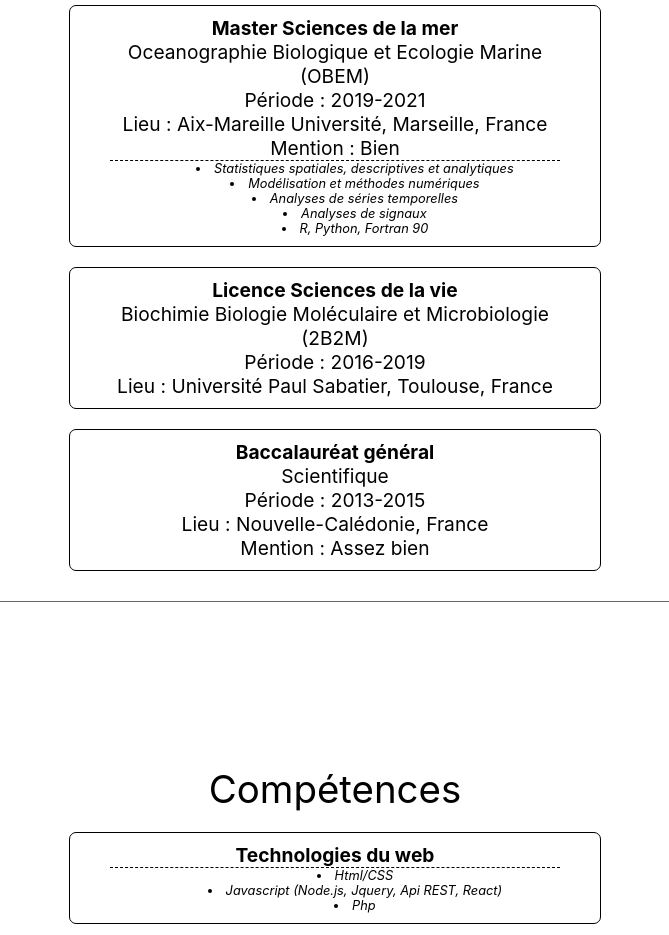
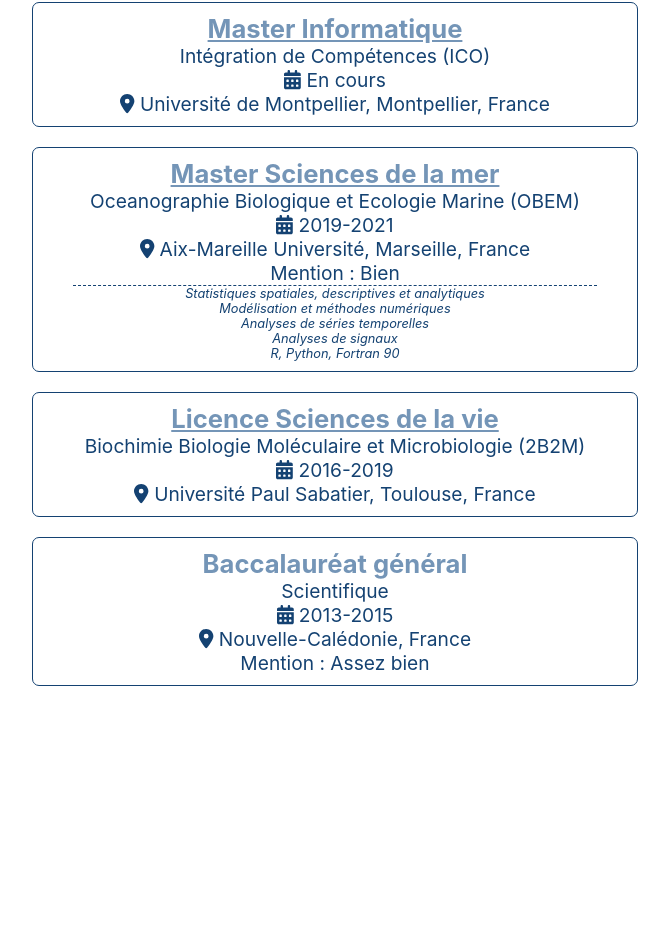
Before and after one commit to Mat-gif/Mat-gif.github.io, a React (Create React App) app: page / in a window 1280 px wide. Shown: the part 1862-2797 px from the top of the page, without its empty margins (305-974 px from the left). Built offline with nearby package versions, Linux system fonts and the light colour scheme.

Commit message:
mise en forme avec display:flex

```diff
--- a/src/App.css
+++ b/src/App.css
@@ -4,11 +4,13 @@
 .center {
   text-align: center;
   margin: auto;
+  color: #144272;
 }
 
 /* Utilisez des valeurs relatives pour les dimensions de layout */
 section {
   display: flex;
+  flex-wrap: wrap;
   justify-content: center;
   flex-direction: column;
   overflow: hidden;
@@ -16,13 +18,13 @@
 
 .box {
   display: flex;
+  flex-wrap: wrap;
   flex-direction: column;
   justify-content: center;
   min-height: 100vh;
   font-size: 3vw;
-  padding: 10px 100px 10px 100px;
-  border-bottom: 1px solid;
-  border-color: #666;
+  padding: 5% 10%  5% 10% ;
+  border-bottom: none;
 }
 
 
@@ -59,8 +61,8 @@
 
 .miniBox{
   border: 1px solid;
-  margin-left: 25%;
-  margin-right: 25%;
+  margin-left: 20%;
+  margin-right: 20%;
   margin-top: 2.5vh;
   margin-bottom: 2.5vh;
   -moz-border-radius:7px;
@@ -76,8 +78,8 @@
   border: 1px solid;
   margin-left: 10%;
   margin-right: 10%;
-  margin-top: 2.5vh;
-  margin-bottom: 2.5vh;
+  margin-top: 5%;
+  margin-bottom: 5%;
   -moz-border-radius:7px;
   -webkit-border-radius:7px;
   border-radius:7px;
@@ -87,13 +89,14 @@
 
 img {
   width: 400px;
-  display: block;
+  display: flex;
   margin-left: auto;
   margin-right: auto;
 }
 
 /* Utilisez des valeurs relatives pour les dimensions de police */
 .my-list {
+  flex: 1;
   margin: auto;
   text-align: center;
   list-style-position: inside;
@@ -102,6 +105,7 @@
 
 .bold{
   font-weight: bolder;
+  font-size: 2vw;
 }
 
 
--- a/src/Data.js
+++ b/src/Data.js
@@ -1,6 +1,6 @@
 import { FontAwesomeIcon } from "@fortawesome/react-fontawesome";
 import { faLinkedin, faGithub  } from "@fortawesome/free-brands-svg-icons";
-import { faBriefcase, faEnvelope, faLocationDot, faPhone  } from "@fortawesome/free-solid-svg-icons";
+import { faBriefcase, faCalendarDays, faEnvelope, faLocationDot, faPhone  } from "@fortawesome/free-solid-svg-icons";
 
 
 
@@ -33,7 +33,8 @@
     title: "Master Informatique",
     speciality:"Intégration de Compétences (ICO)",
     period: "En cours",
-    location: "Université de Montpellier, Montpellier, France"
+    location: "Université de Montpellier, Montpellier, France",
+    url: "https://informatique-fds.edu.umontpellier.fr/etudiants/offre-de-formation-lmd5/parcours-ico-integration-de-competences-ouverture-septembre-2021-2/"
   },
   {
     title: "Master Sciences de la mer",
@@ -41,20 +42,22 @@
     period: "2019-2021",
     location: "Aix-Mareille Université, Marseille, France",
     mention: "Bien",
-    skills : ["Statistiques spatiales, descriptives et analytiques", "Modélisation et méthodes numériques", "Analyses de séries temporelles", "Analyses de signaux", "R, Python, Fortran 90"]
+    skills : ["Statistiques spatiales, descriptives et analytiques", "Modélisation et méthodes numériques", "Analyses de séries temporelles", "Analyses de signaux", "R, Python, Fortran 90"],
+    url: "https://formations.univ-amu.fr/ME5LSM-PRLSM5AB.html"
   },
   {
     title: "Licence Sciences de la vie",
     speciality:"Biochimie Biologie Moléculaire et Microbiologie (2B2M)",
     period: "2016-2019",
-    location: "Université Paul Sabatier, Toulouse, France"
+    location: "Université Paul Sabatier, Toulouse, France",
+    url: "https://www.univ-tlse3.fr/licence-parcours-biochimie-biologie-moleculaire-et-microbiologie-2b2m"
   },
     {
       title: "Baccalauréat général",
       speciality:"Scientifique",
       period: "2013-2015",
       location: "Nouvelle-Calédonie, France",
-      mention: "Assez bien"
+      mention: "Assez bien",
     }
 
 
@@ -66,19 +69,19 @@
       <div>
             {props.map((prop, index) => (
               <div className="my-container small miniBox" key={index}>
-                <div className="diploma-title bold">{prop.title}</div>
+                <div className="diploma-title bold"><a href={prop.url}> {prop.title} </a></div>
                 <div className="diploma-speciality">{prop.speciality}</div>
-                <div className="diploma-period">Période : {prop.period}</div>
-                <div className="diploma-location">Lieu : {prop.location}</div>
+                <div className="diploma-period"><FontAwesomeIcon icon={faCalendarDays} />  {prop.period}</div>
+                <div className="diploma-location"><FontAwesomeIcon icon={faLocationDot} /> {prop.location}</div>
                 {prop.hasOwnProperty('mention') && (
                 <div className="diploma-mention">Mention : {prop.mention}</div>
                 )}
-                {prop.hasOwnProperty('skills') && <ul className="my-list verySmall italic dotLine" key={index}>
+                {prop.hasOwnProperty('skills') && <div className="verySmall italic dotLine">
                 {prop.hasOwnProperty('skills') && (
                 prop.skills.map((skill, index) => (
-                    <li className="formation-skill" > {skill}</li>
+                    <div className="formation-skill" > {skill}</div>
                 )))}
-                </ul>}
+                </div>}
               </div>
             ))}
       </div>
@@ -103,13 +106,13 @@
               <div className="my-container small miniBox2" key={index}>
                 <div className="experience-title bold">{prop.title}</div>
                 <div className="experience-speciality">{prop.speciality}</div>
-                <div className="experience-period">Période : {prop.period}</div>
-                <div className="experience-location">Lieu : {prop.location}</div>
-                <ul className="my-list verySmall italic dotLine" key={index}>
-                {prop.skills.map((skill, index) => (
-                    <li className="experience-skill" > {skill}</li>
-                ))}
-                </ul>
+                <div className="experience-period"><FontAwesomeIcon icon={faCalendarDays} /> {prop.period}</div>
+                <div className="experience-location"><FontAwesomeIcon icon={faLocationDot} /> {prop.location}</div>
+                <div className="verySmall italic dotLine">
+                  {prop.skills.map((skill, index) => (
+                      <div className="experience-skill" > {skill}</div>
+                  ))}
+                </div>
               </div>
             ))}
 
@@ -145,12 +148,12 @@
          {props.map((prop, index) => (
               <div className="my-container small miniBox" key={index}>
                 <div className="skill-name bold">{prop.name}</div>
-                {prop.hasOwnProperty('specialities') &&  <ul className="my-list verySmall italic dotLine" key={index}>
+                {prop.hasOwnProperty('specialities') && <div className="verySmall italic dotLine">
                 {prop.hasOwnProperty('specialities') && (
                 prop.specialities.map((speciality, index) => (
-                    <li className="skill-speciality" >{speciality}</li>
+                    <div className="skill-speciality" >{speciality}</div>
                 )))}
-                </ul>}
+              </div>}
               </div>
             ))}
 
```
